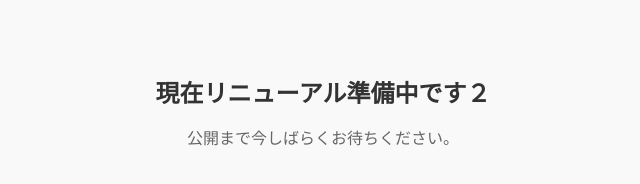
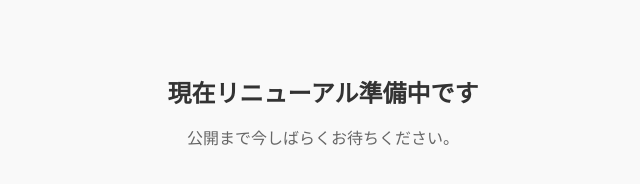
Before and after one commit to nkad-tools/nkad-tools.github.io, a plain HTML site: page index.html in a window 1280 px wide. Shown: the whole page, without its empty margins (317-957 px from the left). Drawn offline with Linux system fonts and the light colour scheme.

Commit message:
Update index.html content and formatting

```diff
--- a/index.html
+++ b/index.html
@@ -17,7 +17,7 @@
   </style>
 </head>
 <body>
-  <h1>現在リニューアル準備中です２</h1>
+  <h1>現在リニューアル準備中です</h1>
   <p>公開まで今しばらくお待ちください。</p>
 </body>
 </html>
```
